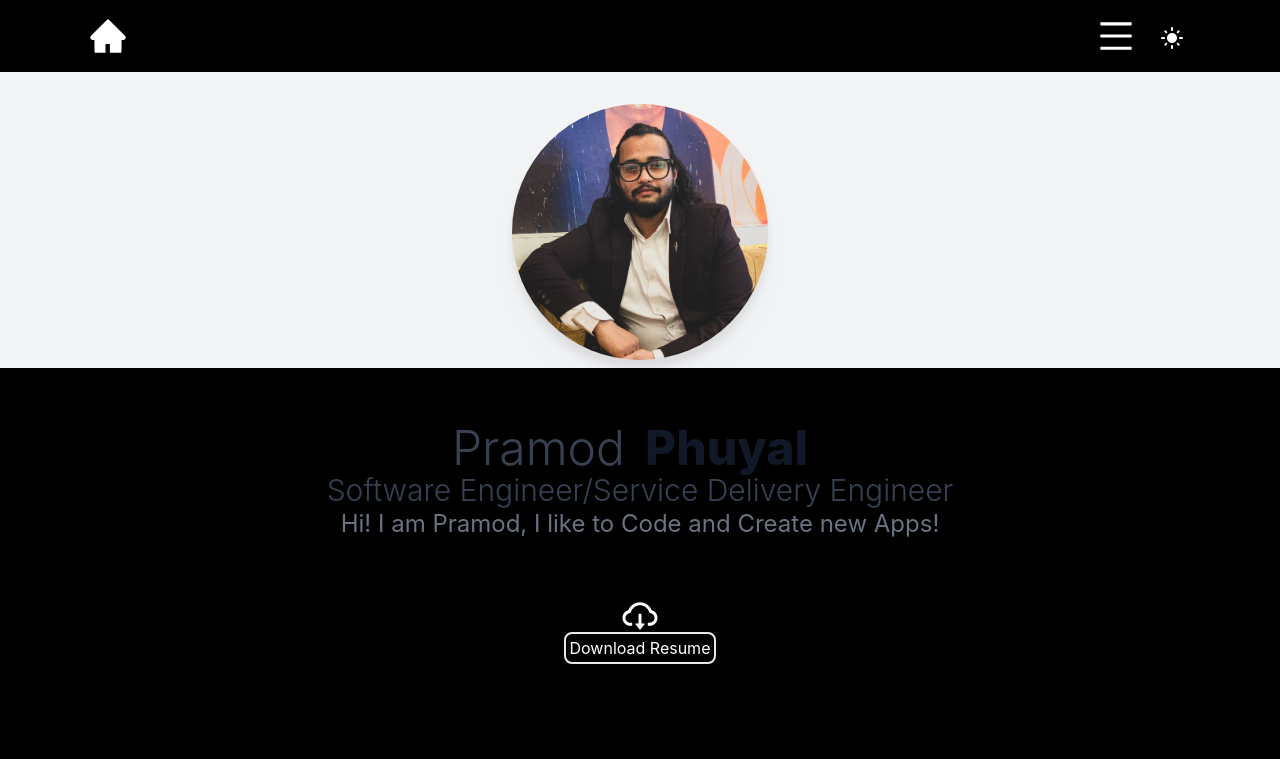
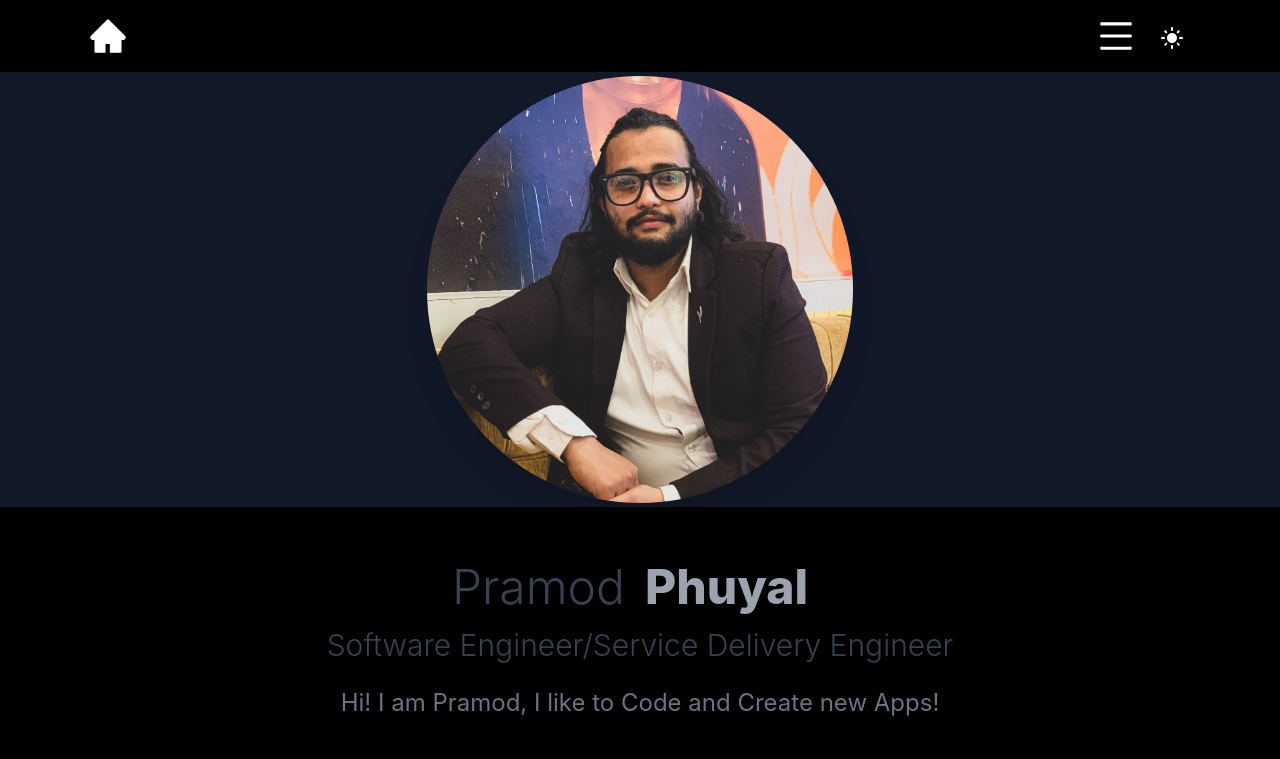
Before and after one commit to iampramodphuyal/portfolio, a React (Create React App) app: page / in a window 1280 px wide. Shown: the top 759 px of the page. Built offline with nearby package versions, Linux system fonts and the light colour scheme.

Commit message:
small fix

```diff
--- a/src/components/Cards.js
+++ b/src/components/Cards.js
@@ -12,26 +12,26 @@
       }, []);
     return(
         <div className='w-full'>
-            <div className='bg-gray-100'>
-                <div className='flex pt-8 py-2 justify-center'>
-                    <div className='w-1/5' data-aos="zoom-out-up">
+            <div className='sm:text-center bg-gray-50 dark:bg-gray-900'>
+                <div className='flex pt-4 sm:py-1 py-2 justify-center'>
+                    <div className='sm:w-1/3 w-1/5' data-aos="zoom-out-up">
                         <img className='rounded-full drop-shadow-xl mx-auto' src={profile} alt='Profile Picture' />
                     </div>
                 </div>
             </div>
             <div>
                 <div className='mt-10 mx-auto max-w-7xl px-4 py-4'>
-                    <div className='sm:text-center lg:text-center text-gray-900 dark:text-gray-100'>
-                        <h1 className='mx-auto text-4xl text-gray-700 font-extrabold sm:text-5xl md:text-5xl'>
+                    <div className='sm:text-center lg:text-center text-gray-900 dark:text-gray-50'>
+                        <h1 className='mx-auto text-4xl text-gray-700 font-extrabold sm:text-4xl sm:inline md:text-5xl'>
                             <span className='block font-light md:inline xl:inline'>Pramod</span>
-                            <span className='block text-bold text-gray-900 md:px-5 xl:inline md:inline'>Phuyal</span>
+                            <span className='block text-bold text-gray-900 dark:text-gray-400 md:px-5 xl:inline md:inline'>Phuyal</span>
                         </h1>
-                        <h2 className='text-2xl text-gray-700 font-extrabold sm:text-3xl md:text-3xl'>
-                            <span className='block font-light md:inline xl:inline'>Software Engineer</span>
-                            <span className='block font-light md:inline xl:inline'>/</span>
-                            <span className='block font-light md:inline xl:inline'>Service Delivery Engineer</span>
+                        <h2 className='py-4 text-2xl text-gray-700 font-extrabold sm:text-l md:text-3xl'>
+                            <span className='block font-light md:inline xl:inline sm:inline'>Software Engineer</span>
+                            <span className='block font-light md:inline xl:inline sm:inline'>/</span>
+                            <span className='block font-light md:inline xl:inline sm:inline'>Service Delivery Engineer</span>
                         </h2>
-                        <p className='text-2xl text-gray-500'>
+                        <p className='py-2 text-2xl text-gray-500 sm:text-s'>
                             Hi! I am Pramod,  I like to Code and Create new Apps!
                         </p>
                     </div>
--- a/src/components/ContactMe.js
+++ b/src/components/ContactMe.js
@@ -20,7 +20,7 @@
                     </h1>
                 </div>
             </div>
-            <div className='flex mx-auto m-20 overflow-auto' data-aos="zoom-in-up">
+            <div className='flex mx-auto m-20 overflow-auto justify-center' data-aos="zoom-in-up">
                 <div className='m-10  mx-auto text-center'>
                     <a href='https://www.instagram.com/iampramodphuyal' className=''>
                         <AiFillInstagram className='mx-auto w-10 h-10 block'/>
@@ -34,7 +34,7 @@
                     </a>
                 </div>
                 <div className='m-10  mx-auto text-center'>
-                    <a href='https://mail.google.com/mail/?view=cm&fs=1&to=pramod.phuyal@grepsr.com' className=''>
+                    <a href='https://mail.google.com/mail/?view=cm&fs=1&to=iampramodvii@grepsr.com' className=''>
                         <SiGmail className='mx-auto w-10 h-10 block'/>
                         <span className='block text-xl'>Pramod Phuyal</span>
                     </a>
```
